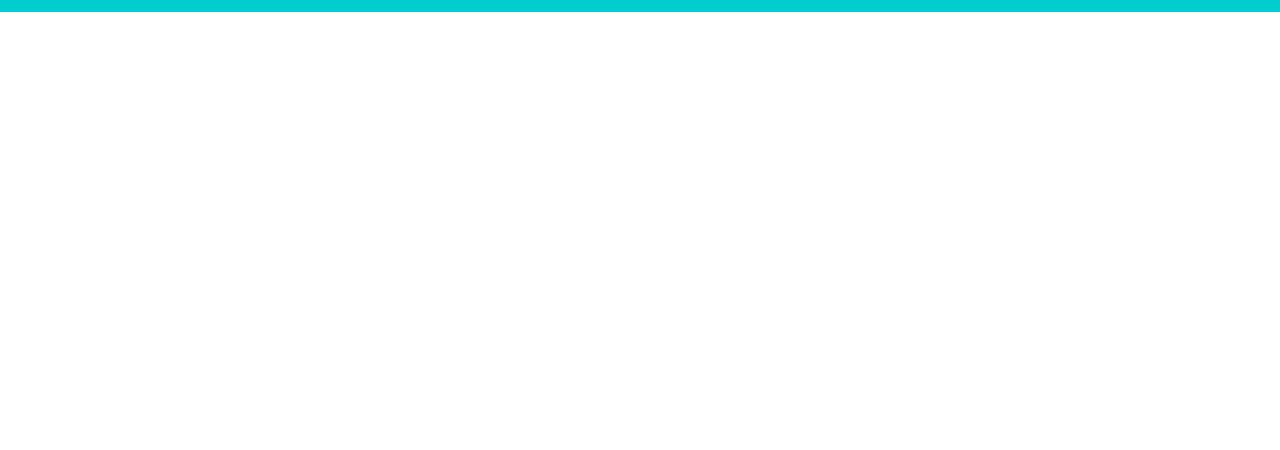
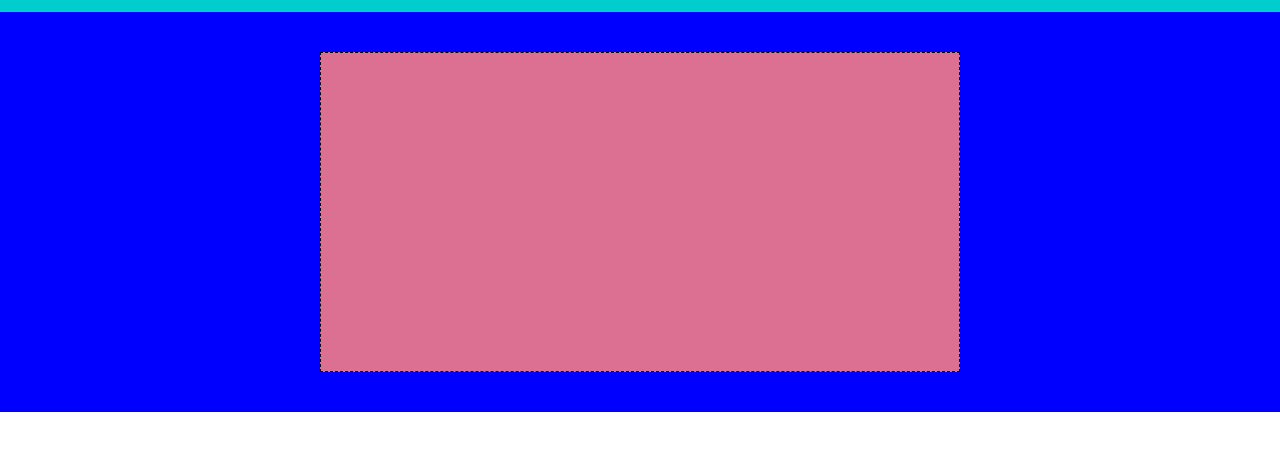
Before and after one commit to RiccardoGarbo/htmlcss-struttura-discord, a plain HTML site: page index.html in a window 1280 px wide. Shown: the part 48-498 px from the top of the page. Drawn offline with Linux system fonts and the light colour scheme.

Commit message:
end header

```diff
--- a/index.html
+++ b/index.html
@@ -8,6 +8,7 @@
 
 </head>
 <body>
+    <!-- Head iniziale con logo-link-login-->
     <header class="front-head">
         <nav class="container-front-head">
             <div class="logo">logo</div>
@@ -20,9 +21,12 @@
             <div class="login"> login</div>
         </nav>
 
+    </header>
+    <header class="under-front-head">
+        <div class="container-under-front-head">
+        </div>
+    </header>
 
-
-    </header>
 
 </body>
 </html>
--- a/style.css
+++ b/style.css
@@ -3,16 +3,7 @@
     margin: 0 ;
     padding: 0;
 }
-.front-head{
-    background-color: rgb(0, 206, 206);
-    height: 60px;
-    display: flex;
-    justify-content: center;
-
-
-
-}
-.container-front-head{
+.container-front-head{       /*Header*/
     height: 50px;
     display: flex;
     justify-content: center;
@@ -23,6 +14,13 @@
 
 }
 
+.front-head{                    /*front-head*/
+    background-color: rgb(0, 206, 206);
+    height: 60px;
+    display: flex;
+    justify-content: center;
+
+}
 .logo{
     width: 20%;
     background-color: orange;
@@ -56,3 +54,18 @@ a{
     padding: 5px;
 
 }
+ /*under front head*/
+.under-front-head{
+    background-color: blue;
+    height: 400px;
+    display: flex;
+    justify-content: center;
+    align-items: center;
+}
+.container-under-front-head{
+    background-color: palevioletred;
+    min-width: 50%;
+    height: 320px;
+    border: 1px dashed black;
+
+}
```
